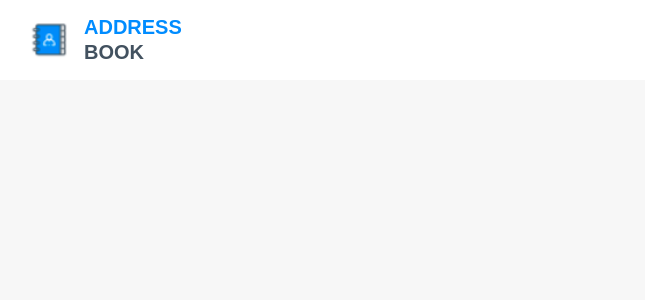
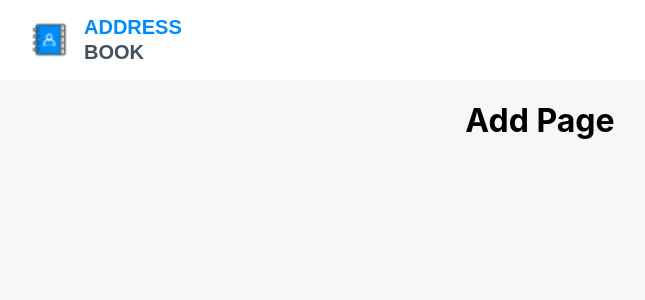
Before and after one commit to AravindhanV/AddressBookReact, a React (Create React App) app: page /add in a window 1280 px wide. Before the commit this address had no page. Shown: the top 300 px of the page, without its empty margins (100-745 px from the left). Built offline with nearby package versions, Linux system fonts and the light colour scheme.

Commit message:
ADDED: routing from home to add contact page

```diff
--- a/src/App.js
+++ b/src/App.js
@@ -1,5 +1,6 @@
 import './App.css';
 import Home from './components/home/Home';
+import ContactForm from './components/contact-form/ContactForm'
 import { BrowserRouter, Routes, Route } from "react-router-dom";
 
 function App() {
@@ -8,6 +9,7 @@ function App() {
       <BrowserRouter>
         <Routes>
           <Route exact path="/home" element={<Home />} />
+          <Route exact path="/add" element={<ContactForm />} />
         </Routes>
       </BrowserRouter>
     </div>
--- /dev/null
+++ b/src/components/contact-form/ContactForm.js
@@ -0,0 +1,11 @@
+import React from 'react';
+
+class ContactForm extends React.Component {
+    render() {
+        return (
+            <h1>Add Page</h1>
+        );
+    }
+}
+
+export default ContactForm;
--- a/src/components/home/Home.js
+++ b/src/components/home/Home.js
@@ -3,6 +3,7 @@ import './Home.css';
 import addIcon from '../../assets/icons/add-24px.svg'
 import deleteIcon from '../../assets/icons/delete-black-18dp.svg';
 import editIcon from '../../assets/icons/create-black-18dp.svg';
+import { Link } from 'react-router-dom';
 
 class Home extends React.Component {
     render() {
@@ -13,8 +14,8 @@ class Home extends React.Component {
                         Person Details
                         <div class="addr-count">0</div>
                     </div>
-                    <a href="../pages/contact_form.html" class="add-button">
-                        <img src={addIcon} alt="" />Add Person</a
+                    <Link to="/add" class="add-button">
+                        <img src={addIcon} alt="" />Add Person</Link
                     >
                 </div>
                 <div class="table-main">
```
